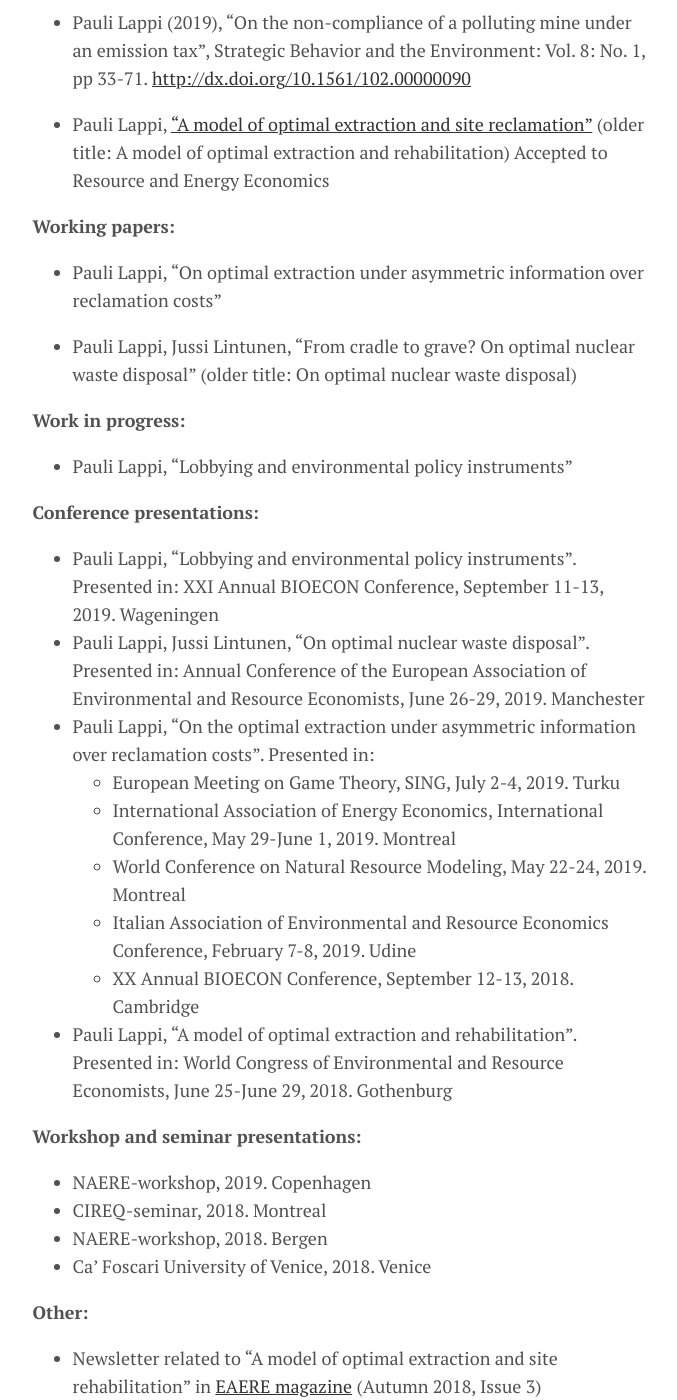
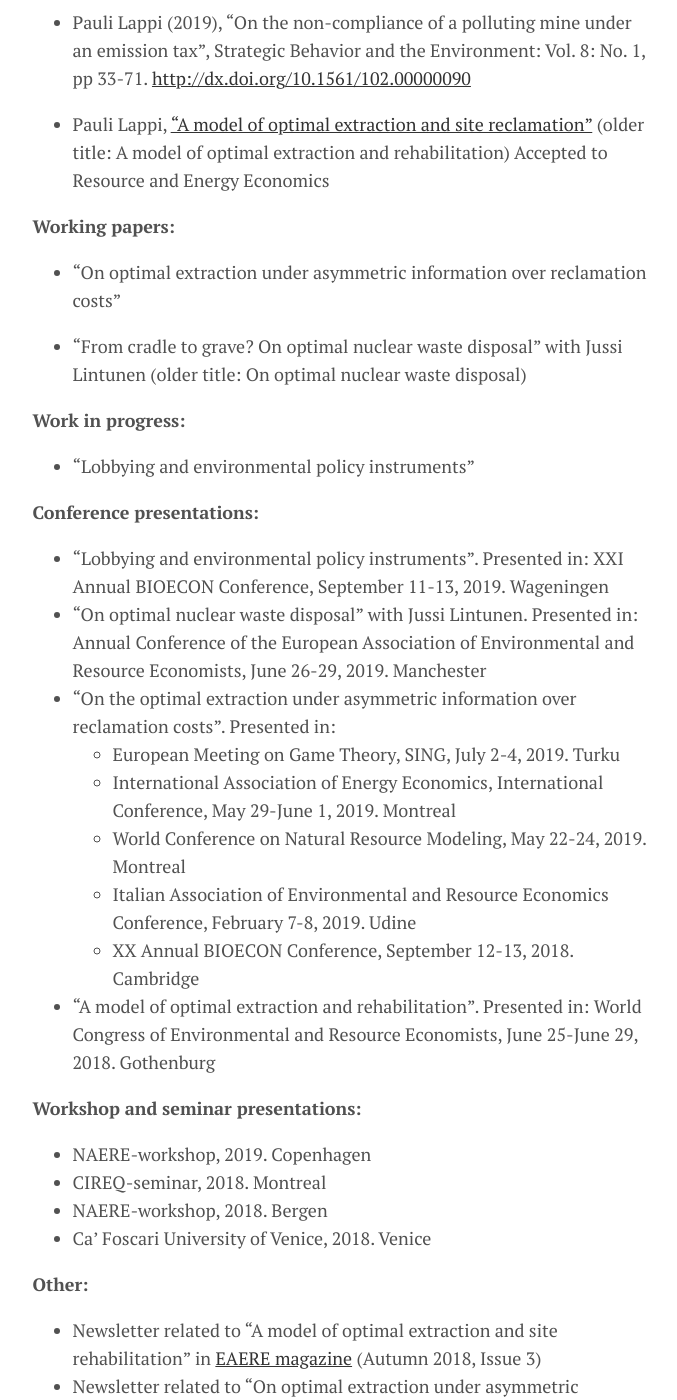
Before and after one commit to plappi/Milo, a Jekyll site: the page built from menu/research.md, in a window 1280 px wide and 1400 px high, scrolled down 304 px. Shown: the whole window, without its empty margins (300-977 px from the left). Built offline with Jekyll 4.4.1, drawn with Linux system fonts in a browser that asks for light colours; nearby versions of some CDN libraries.

Commit message:
Update research.md

```diff
--- a/menu/research.md
+++ b/menu/research.md
@@ -14,25 +14,25 @@ title: Research
 
 **Working papers:**
 
-* Pauli Lappi, "On optimal extraction under asymmetric information over reclamation costs"
+* "On optimal extraction under asymmetric information over reclamation costs"
 
-* Pauli Lappi, Jussi Lintunen, "From cradle to grave? On optimal nuclear waste disposal" (older title: On optimal nuclear waste disposal)
+* "From cradle to grave? On optimal nuclear waste disposal" with Jussi Lintunen (older title: On optimal nuclear waste disposal)
 
 **Work in progress:**
 
-* Pauli Lappi, "Lobbying and environmental policy instruments"
+* "Lobbying and environmental policy instruments"
 
 **Conference presentations:**
 
-* Pauli Lappi, "Lobbying and environmental policy instruments". Presented in: XXI Annual BIOECON Conference, September 11-13, 2019. Wageningen
-* Pauli Lappi, Jussi Lintunen, "On optimal nuclear waste disposal". Presented in: Annual Conference of the European Association of Environmental and Resource Economists, June 26-29, 2019. Manchester
-*  Pauli Lappi, "On the optimal extraction under asymmetric information over reclamation costs". Presented in:
+* "Lobbying and environmental policy instruments". Presented in: XXI Annual BIOECON Conference, September 11-13, 2019. Wageningen
+* "On optimal nuclear waste disposal" with Jussi Lintunen. Presented in: Annual Conference of the European Association of Environmental and Resource Economists, June 26-29, 2019. Manchester
+* "On the optimal extraction under asymmetric information over reclamation costs". Presented in:
 	*  European Meeting on Game Theory, SING, July 2-4, 2019. Turku
 	*  International Association of Energy Economics, International Conference, May 29-June 1, 2019. Montreal
 	* 	World Conference on Natural Resource Modeling, May 22-24, 2019. Montreal
 	* 	Italian Association of Environmental and Resource Economics Conference, February 7-8, 2019. Udine
 	* 	XX Annual BIOECON Conference, September 12-13, 2018. Cambridge
-*  Pauli Lappi, "A model of optimal extraction and rehabilitation". Presented in: World Congress of Environmental and Resource Economists, June 25-June 29, 2018. Gothenburg
+*  "A model of optimal extraction and rehabilitation". Presented in: World Congress of Environmental and Resource Economists, June 25-June 29, 2018. Gothenburg
 
 **Workshop and seminar presentations:**
 
```
